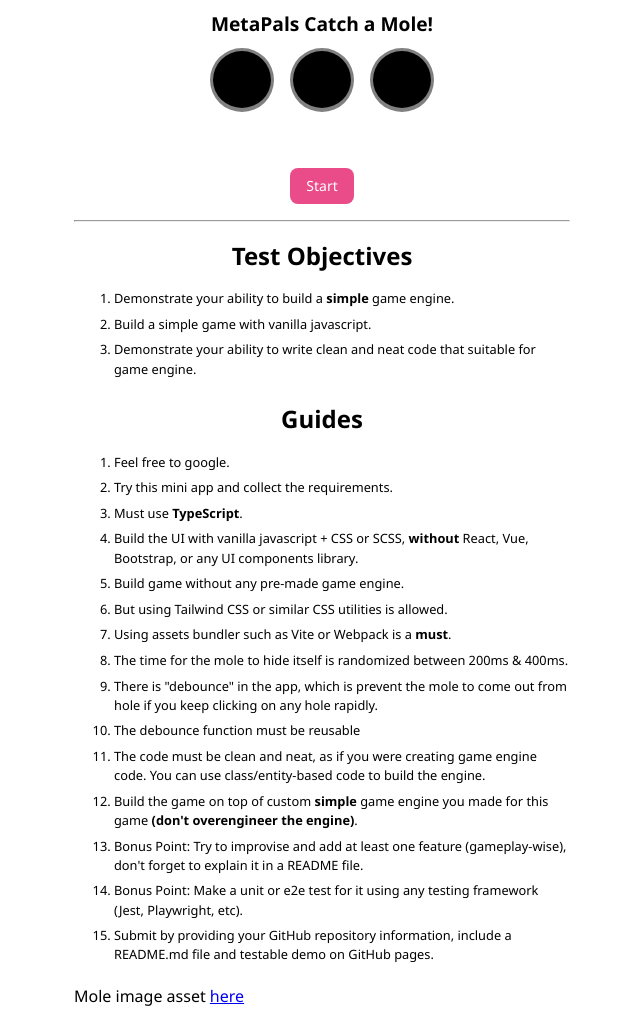
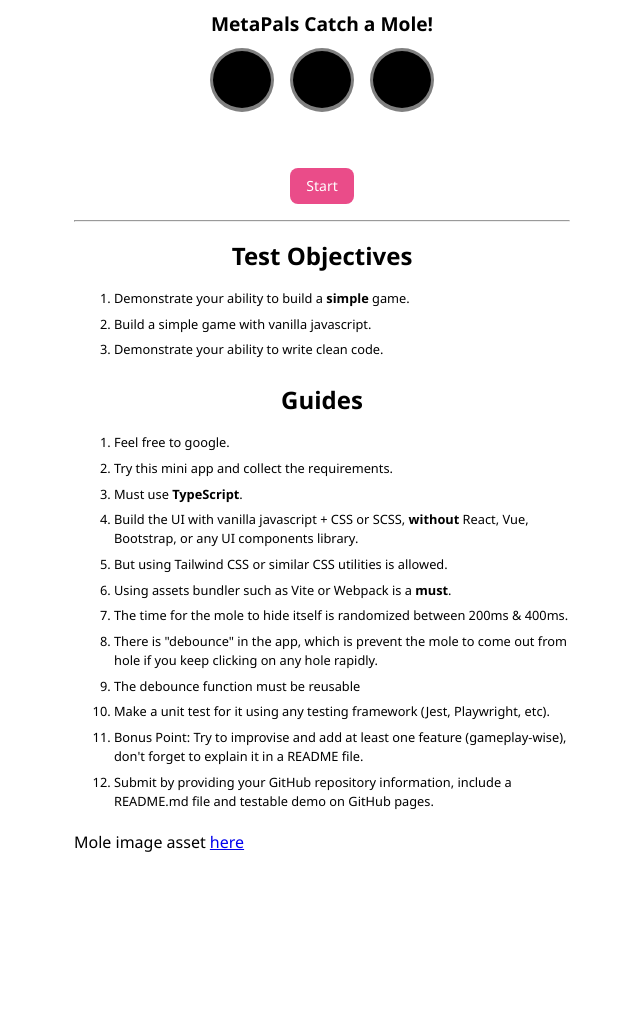
Before and after one commit to metapals/frontend-interview-test-lite, a plain HTML site: page index.html in a window 1280 px wide. Shown: the whole page, without its empty margins (318-958 px from the left). After the commit the page ends 868 px from the top, so only its background shows below. Drawn offline with nearby package versions, Linux system fonts and the light colour scheme.

Commit message:
chore: adjust requirements for senior fe roles

```diff
--- a/assets/index.892843b0.js
+++ b/assets/index.892843b0.js
@@ -25,9 +25,9 @@ var h=Object.defineProperty;var d=(l,e,s)=>e in l?h(l,e,{enumerable:!0,configura
     <hr />
     <h2 class="text-center">Test Objectives</h2>
     <ol class="list text-small">
-      <li>Demonstrate your ability to build a <b>simple</b> game engine.</li>
+      <li>Demonstrate your ability to build a <b>simple</b> game.</li>
       <li>Build a simple game with vanilla javascript.</li>
-      <li>Demonstrate your ability to write clean and neat code that suitable for game engine.</li>
+      <li>Demonstrate your ability to write clean code.</li>
     </ol>
     <h2 class="text-center">Guides</h2>
     <ol class="list text-small">
@@ -35,16 +35,13 @@ var h=Object.defineProperty;var d=(l,e,s)=>e in l?h(l,e,{enumerable:!0,configura
       <li>Try this mini app and collect the requirements.</li>
       <li>Must use <b>TypeScript</b>.</li>
       <li>Build the UI with vanilla javascript + CSS or SCSS, <strong>without</strong> React, Vue, Bootstrap, or any UI components library.</li>
-      <li>Build game without any pre-made game engine.</li>
       <li>But using Tailwind CSS or similar CSS utilities is allowed.</li>
       <li>Using assets bundler such as Vite or Webpack is a <b>must</b>.</li>
       <li>The time for the mole to hide itself is randomized between 200ms & 400ms.</li>
       <li>There is "debounce" in the app, which is prevent the mole to come out from hole if you keep clicking on any hole rapidly.</li>
       <li>The debounce function must be reusable</li>
-      <li>The code must be clean and neat, as if you were creating game engine code. You can use class/entity-based code to build the engine.</li>
-      <li>Build the game on top of custom <b>simple</b> game engine you made for this game <b>(don't overengineer the engine)</b>.</li>
+      <li>Make a unit test for it using any testing framework (Jest, Playwright, etc).</li>
       <li>Bonus Point: Try to improvise and add at least one feature (gameplay-wise), don't forget to explain it in a README file.</li>
-      <li>Bonus Point: Make a unit or e2e test for it using any testing framework (Jest, Playwright, etc).</li>
       <li>Submit by providing your GitHub repository information, include a README.md file and testable demo on GitHub pages.</li>
     </ol>
     <p>Mole image asset <a href="${c}" target="_blank">here</a></p>
--- a/index.html
+++ b/index.html
@@ -5,7 +5,7 @@
     <link rel="icon" type="image/svg+xml" href="./vite.svg" />
     <meta name="viewport" content="width=device-width, initial-scale=1.0" />
     <link rel="stylesheet" href="https://cdnjs.cloudflare.com/ajax/libs/normalize/8.0.1/normalize.min.css">
-    <title>MetaPals Interview | JS Game Engine Developer</title>
+    <title>MetaPals Interview | Frontend Engineer</title>
     <script type="module" crossorigin src="./assets/index.892843b0.js"></script>
     <link rel="stylesheet" href="./assets/index.7a6ec089.css">
   </head>
```
